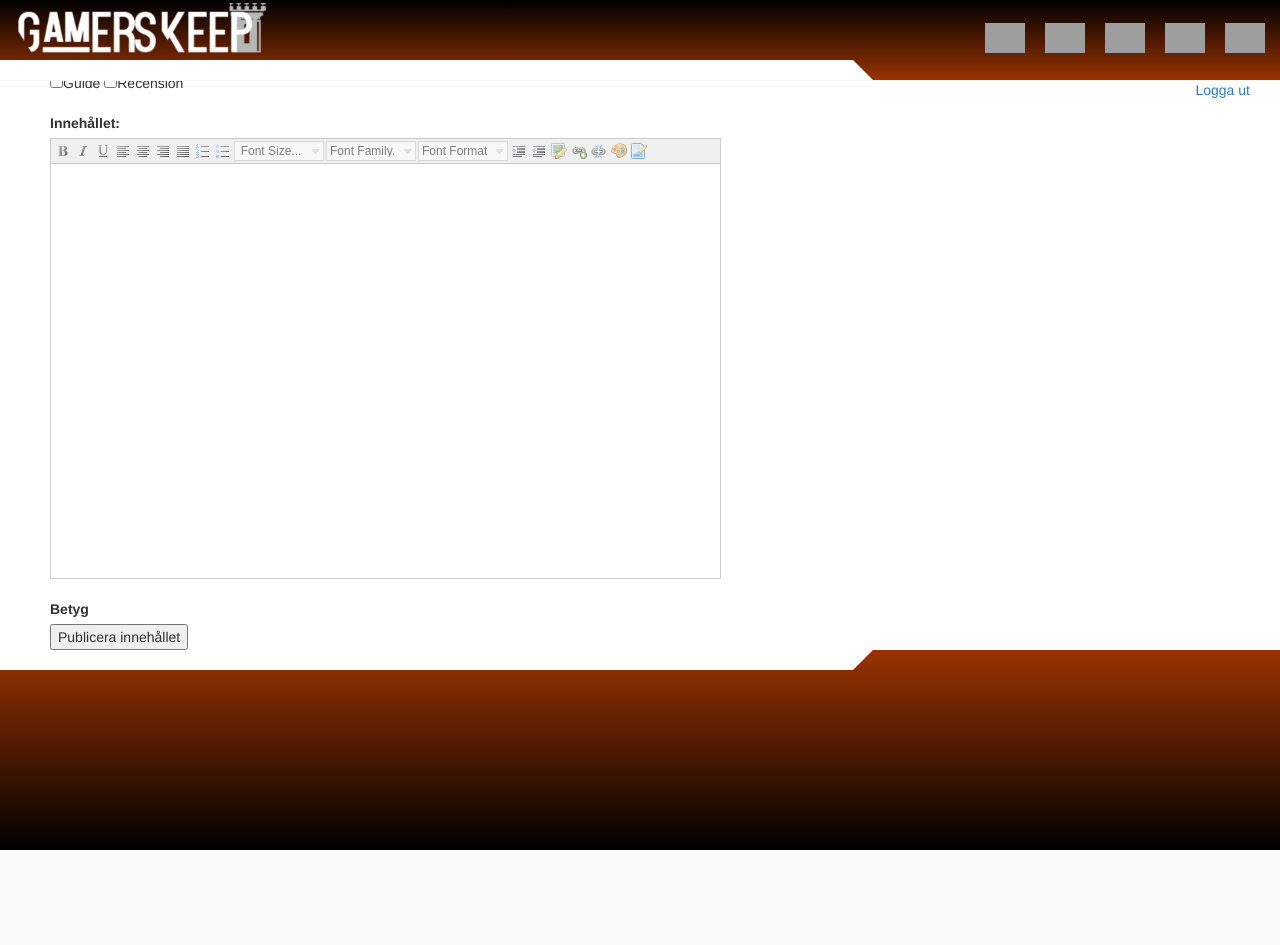
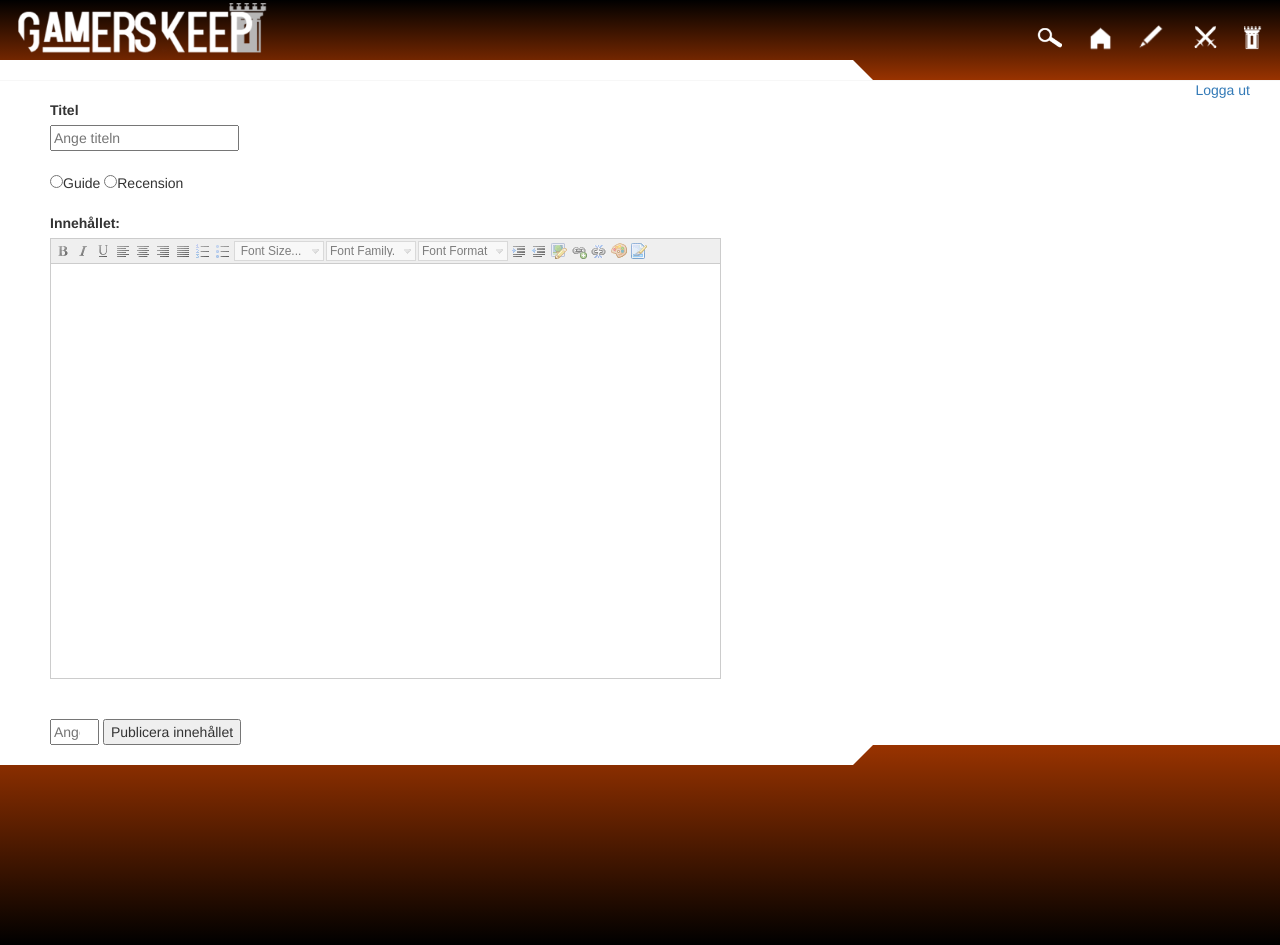
Before and after one commit to Robjen12/GamersKeep, a PHP site: page /guide_review.php in a window 1280 px wide. Before the commit the page ends 850 px from the top, so only its background shows below. Run offline with PHP 8.4, Linux system fonts and the light colour scheme; the visitor is signed in with stand-in values (Sample User, id 1); some libraries are stand-ins or nearby versions; grey boxes are pictures that could not be loaded.

Commit message:
la till menyikonerna

```diff
--- a/guide_review.php
+++ b/guide_review.php
@@ -73,18 +73,18 @@ END;
 $content = <<<END
 
 		<div id="container">
-			<div class="row">
+			<div class="row margin-top-100">
 				<div class="col-md-4">
 					<div id="guide_review">
 						<form action="guide_review.php" method="post" id="guide_review_form">
 							<label for="title">Titel</label></Br>
 							<input type="text" id="title" name="title" value="" placeholder="Ange titeln"><br></br>
-							<input type="checkbox" id="guidecheck" name="guide" value="Guide">Guide
-							<input type="checkbox" id="reviewcheck" name="review" value="Review">Recension</Br></br>
+							<input type="radio" id="guidecheck" name="guide" value="Guide">Guide
+							<input type="radio" id="reviewcheck" name="review" value="Review">Recension</Br></br>
 							<label for="information">Innehållet:</label>
 							<textarea id="nicEdit" name="nicEdit" cols="80" rows="20"></textarea></br>
 							{$feedback}
-							<label for="grade">Betyg</label><br>
+							<label for="grade" id="grade">Betyg</label><br>
 							<input type="number" id="grade" name="grade" min="1" max="5" value="" placeholder="Ange betyg här">
 							<button type="submit" id="publish" name="publish_guide_review" value="Publicera">Publicera innehållet</button>
 						</form>
```
Also changed, not shown: images/Home.png (added), images/Profil2.png (added), images/pen.png (added), images/search.png (added), images/swords.png (added).
